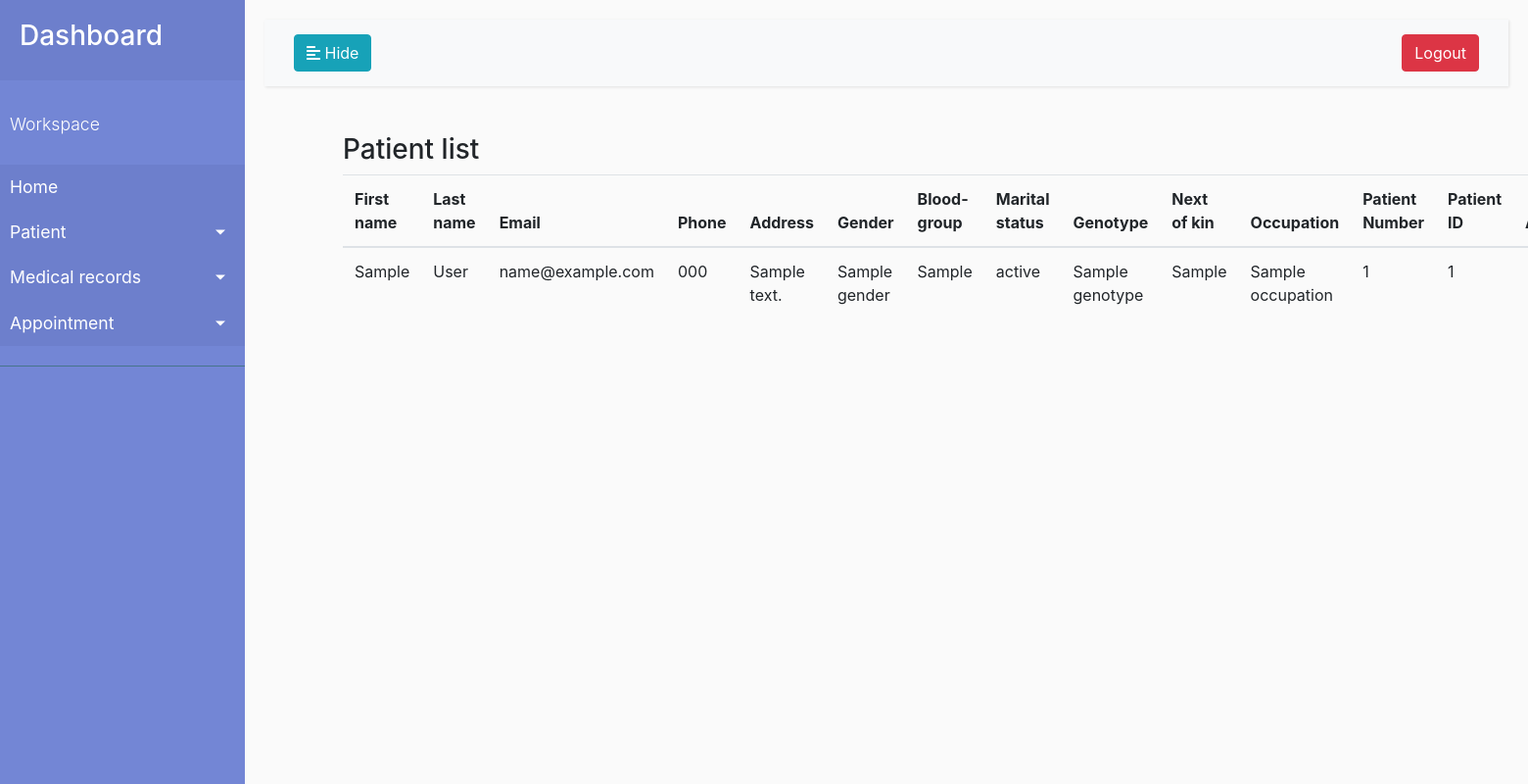
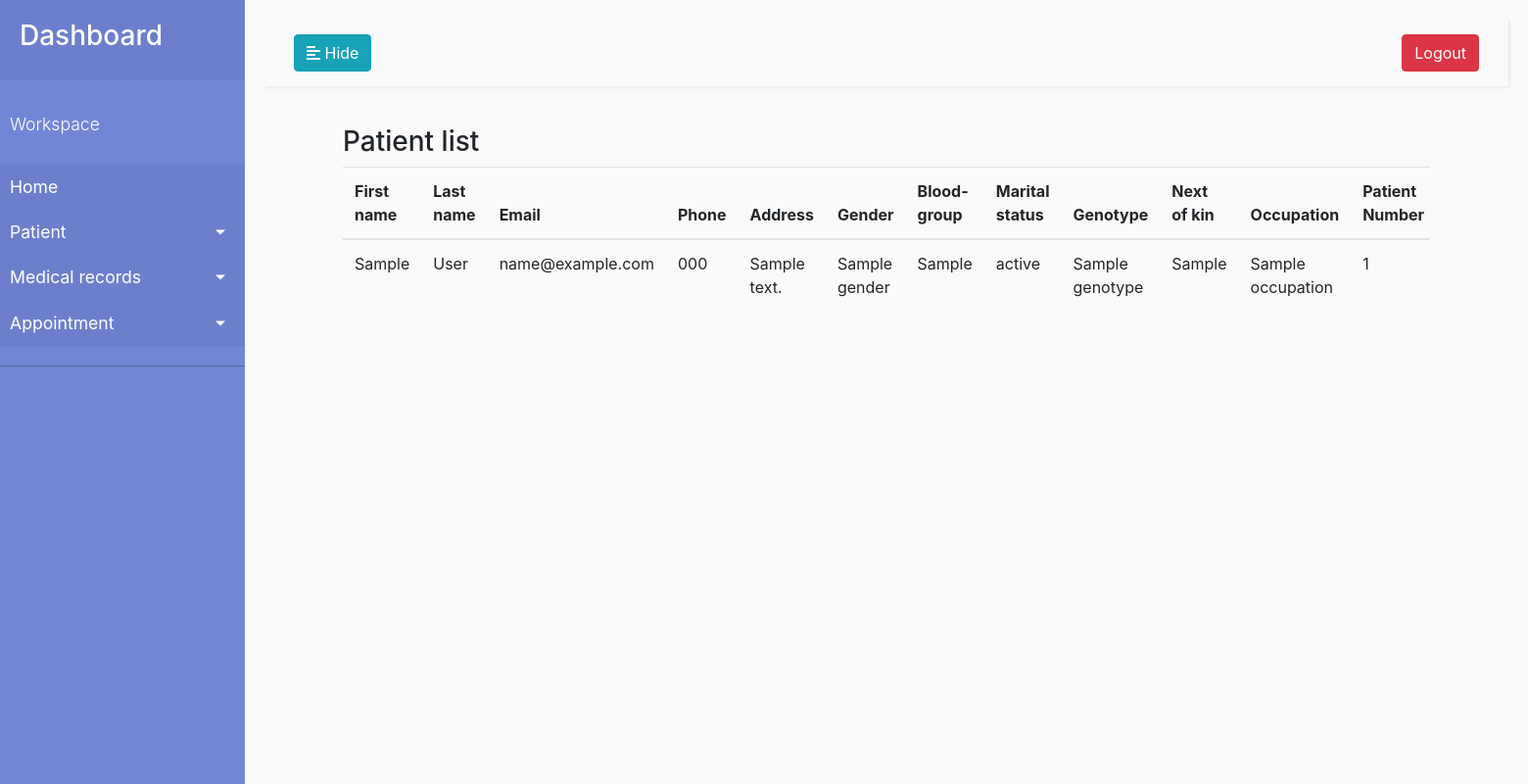
Before and after one commit to laken11/Myhospital, a Django app: template templates/doctor/list_patient_for_doc.html in a window 1560 px wide; the page is wider, and only the part inside the window is pictured. Shown: that part at 98% size. Run offline with Django 3.2, Linux system fonts and the light colour scheme; the template is opened without the code that fills it: most values are stand-ins (such as "Sample title", 1, 10 or a date in 2020); some libraries are stand-ins or nearby versions.

Commit message:
Update list_patient_for_doc.html

```diff
--- a/templates/doctor/list_patient_for_doc.html
+++ b/templates/doctor/list_patient_for_doc.html
@@ -1,10 +1,8 @@
 {% extends 'fordoctor.html' %}
 {% block content %}
     <div class="container">
-        <div class="row mt-5">
-            <div class="col-md-12">
                 <h3 class="table-head">Patient list</h3>
-                <div class="table table-hover">
+                <div class="table table-hover table-responsive">
                     <table>
                         <thead>
                         <tr>
@@ -46,6 +44,4 @@
                     </table>
                 </div>
             </div>
-        </div>
-    </div>
 {% endblock %}
```
